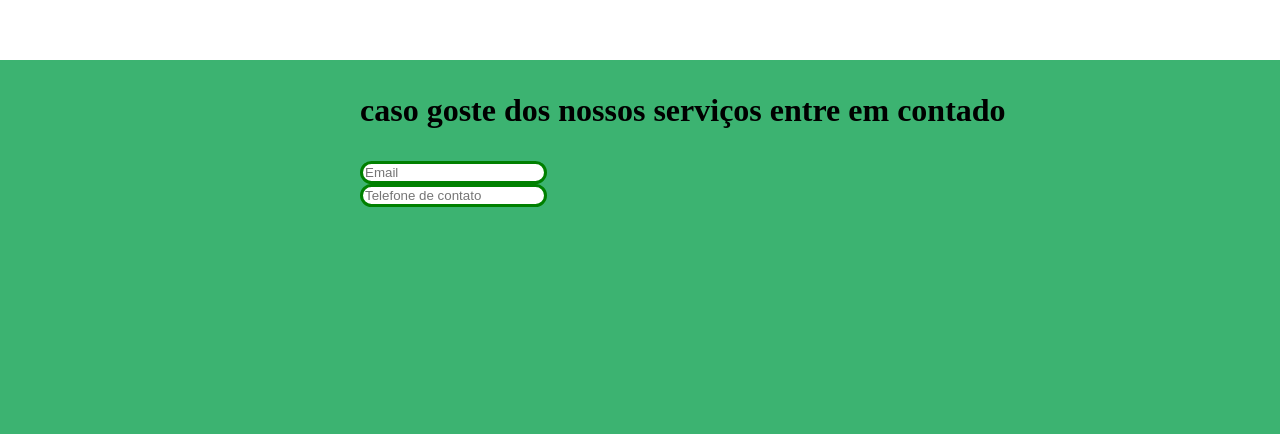
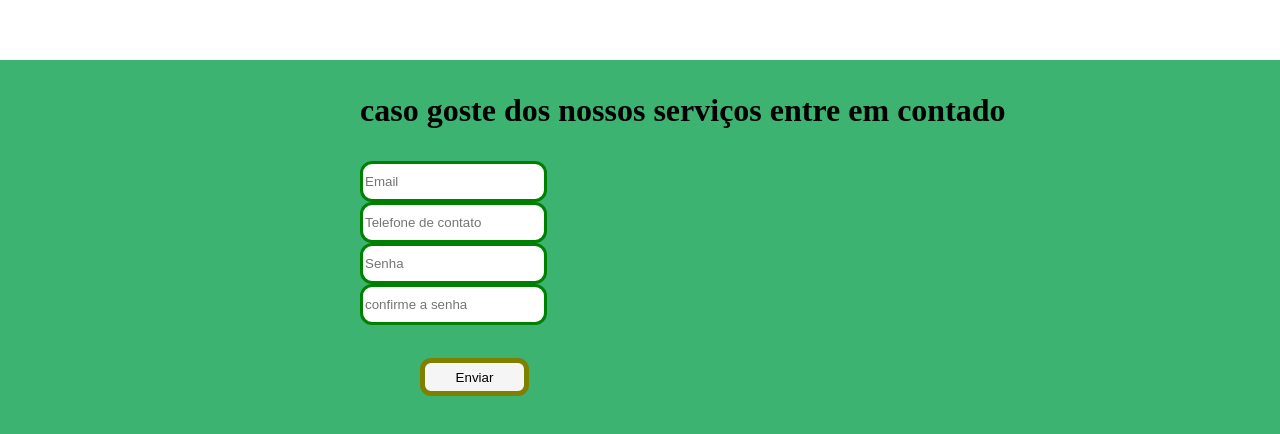
Before and after one commit to CampFire-florest-solutions/CampFire, a plain HTML site: page site campfire/index.html in a window 1280 px wide. Shown: the part 3140-3574 px from the top of the page. Drawn offline with Linux system fonts and the light colour scheme.

Commit message:
formulario de cadastro, porem nao esta completo

```diff
--- a/site campfire/css/style.css
+++ b/site campfire/css/style.css
@@ -324,9 +324,28 @@
                 font-size: xx-large;
             }
 
-            .div_form input[type=email] , input[type=tel]{
+            .div_form input{
                 border-radius: 12px;
                 border: 3px green solid;
                 display: list-item;
+                height: 33px;
+            }
 
+            .div_form button{
+                background-color: whitesmoke;
+                border: olive 5px solid;
+                border-radius: 11px;
+                width: 109px;
+                height: 38px;
+                margin-top: 33px;
+                margin-left: 60px;
+                transform: 2s;
+                transition: 2s;
             }
+
+            .div_form button:hover{
+                background-color: paleturquoise;
+                opacity: 0.7;
+                width: 150px;
+                transition: 2s;
+            }
--- a/site campfire/index.html
+++ b/site campfire/index.html
@@ -84,6 +84,9 @@
             <h3>caso goste dos nossos serviços entre em contado</h3>
             <input type="email" placeholder="Email" required>
             <input type="tel" placeholder="Telefone de contato">
+            <input type="text" placeholder="Senha">
+            <input type="text" placeholder="confirme a senha">
+            <button onclick="validar()">Enviar</button>
         </div>
     </section>
 </body>
```
